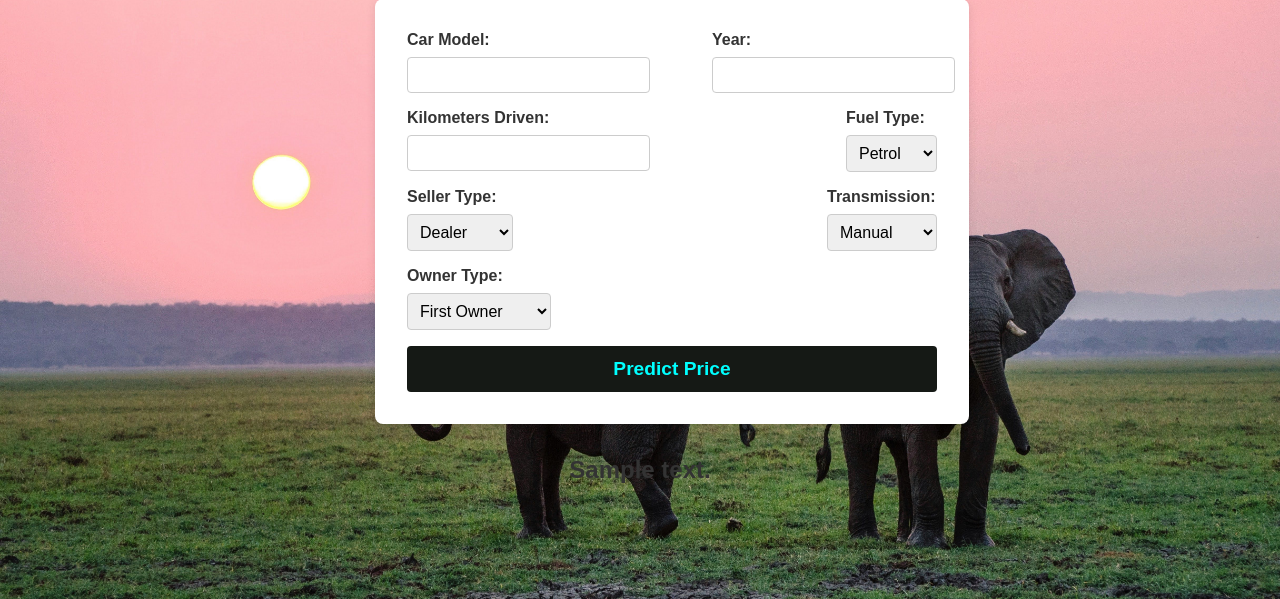
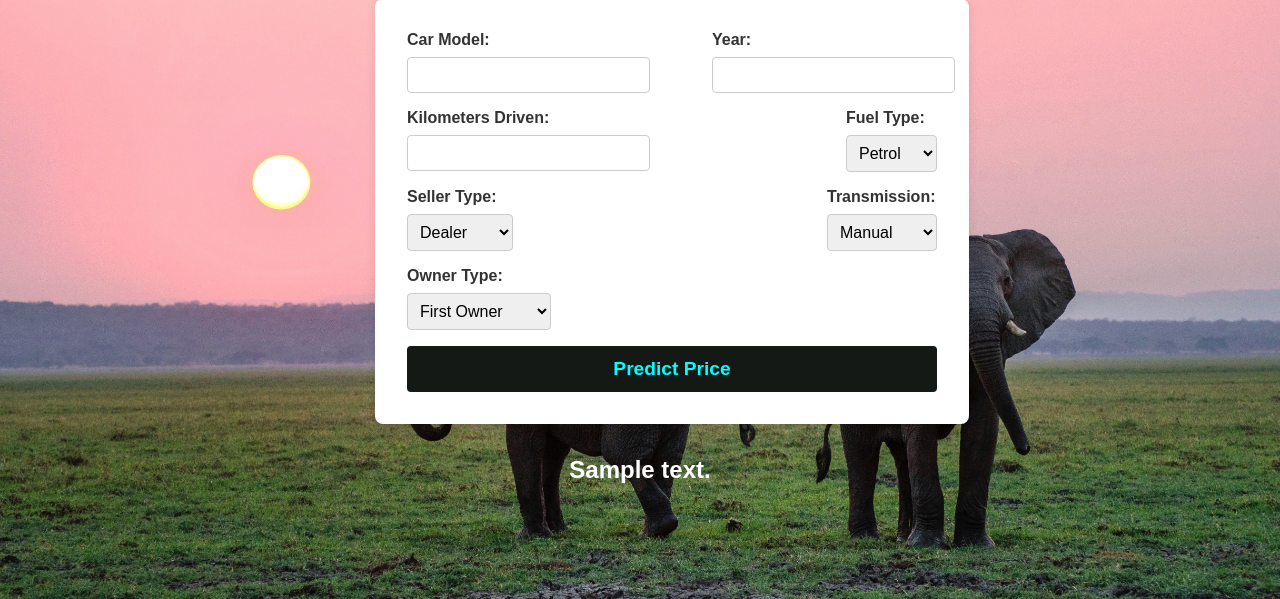
Before and after one commit to Sgg349/car-price-prediction, a Flask app: template templates/index.html in a window 1280 px wide. Shown: the part 201-800 px from the top of the page. Run offline with Flask 3, Linux system fonts and the light colour scheme; the template is opened without the code that fills it: most values are stand-ins (such as "Sample title", 1, 10 or a date in 2020); parts of the project's set-up code (start-up, migrations or seed data) failed here and were passed over.

Commit message:
Update color of the estimated value

```diff
--- a/templates/index.html
+++ b/templates/index.html
@@ -79,7 +79,7 @@
 
         h2 {
             text-align: center;
-            color: #333;
+            color: #fff;
             margin-top: 2rem;
             font-size: 1.5rem;
         }
```
